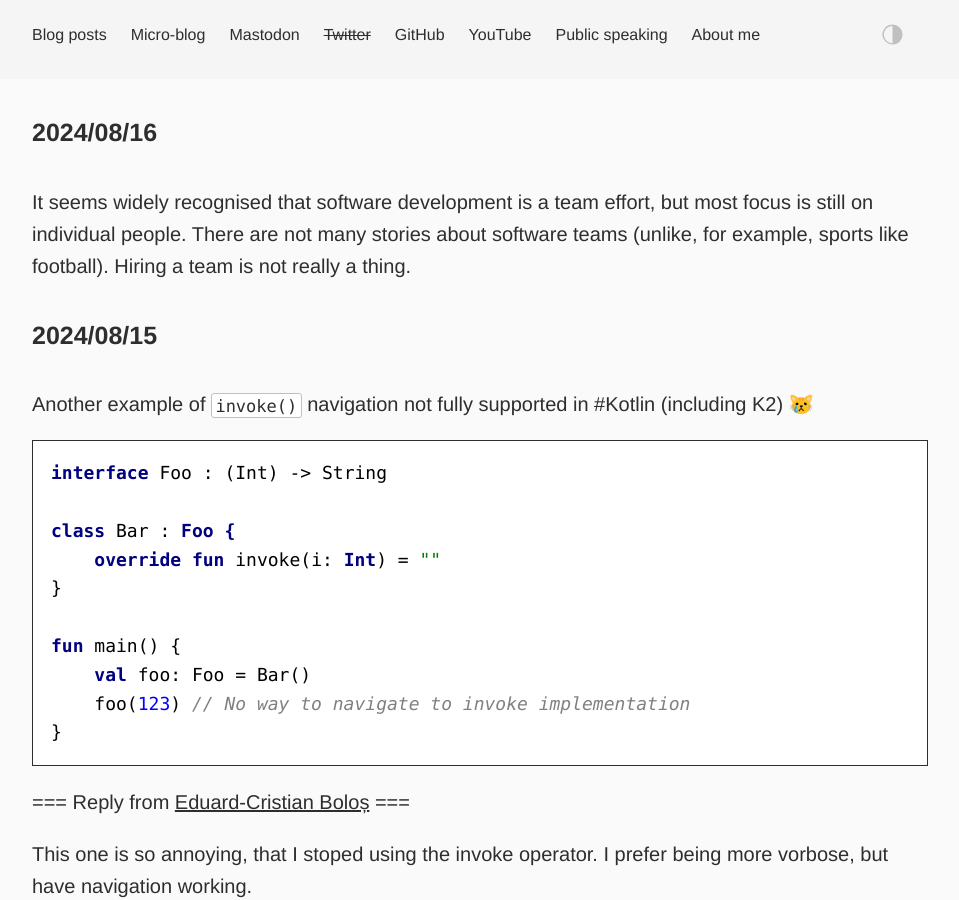
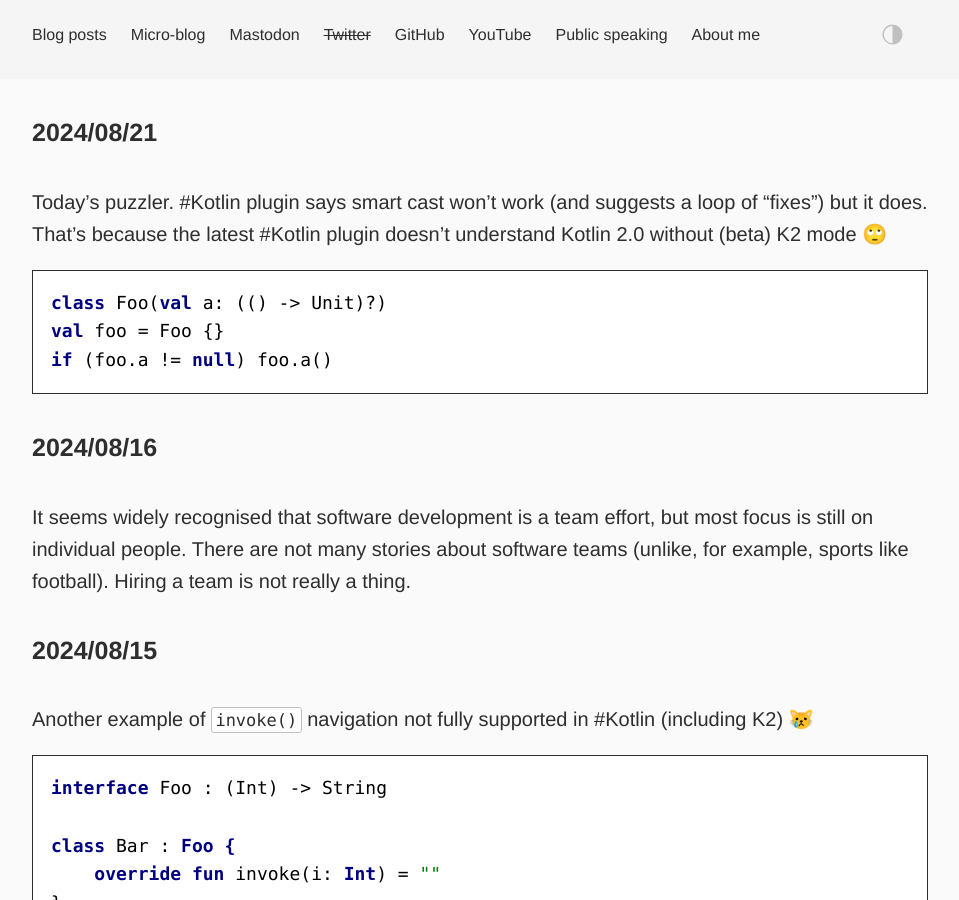
Before and after one commit to dkandalov/dkandalov.github.io, a Jekyll site: the page built from micro-blog.md, in a window 1280 px wide and 900 px high. Shown: the whole window, without its empty margins (160-1119 px from the left). Built offline with Jekyll 4.4.1, drawn with Linux system fonts in a browser that asks for light colours.

Commit message:
updated micro-blog

```diff
--- a/micro-blog.md
+++ b/micro-blog.md
@@ -2,6 +2,14 @@
 layout: post
 permalink: /micro-blog/
 ---
+
+#### 2024/08/21
+Today's puzzler. #Kotlin plugin says smart cast won't work (and suggests a loop of "fixes") but it does. That's because the latest #Kotlin plugin doesn't understand Kotlin 2.0 without (beta) K2 mode 🙄
+<kotlin>
+class Foo(val a: (() -&gt; Unit)?)
+val foo = Foo {}
+if (foo.a != null) foo.a()
+</kotlin>
 
 #### 2024/08/16
 It seems widely recognised that software development is a team effort, but most focus is still on individual people. There are not many stories about software teams (unlike, for example, sports like football). Hiring a team is not really a thing.
```
